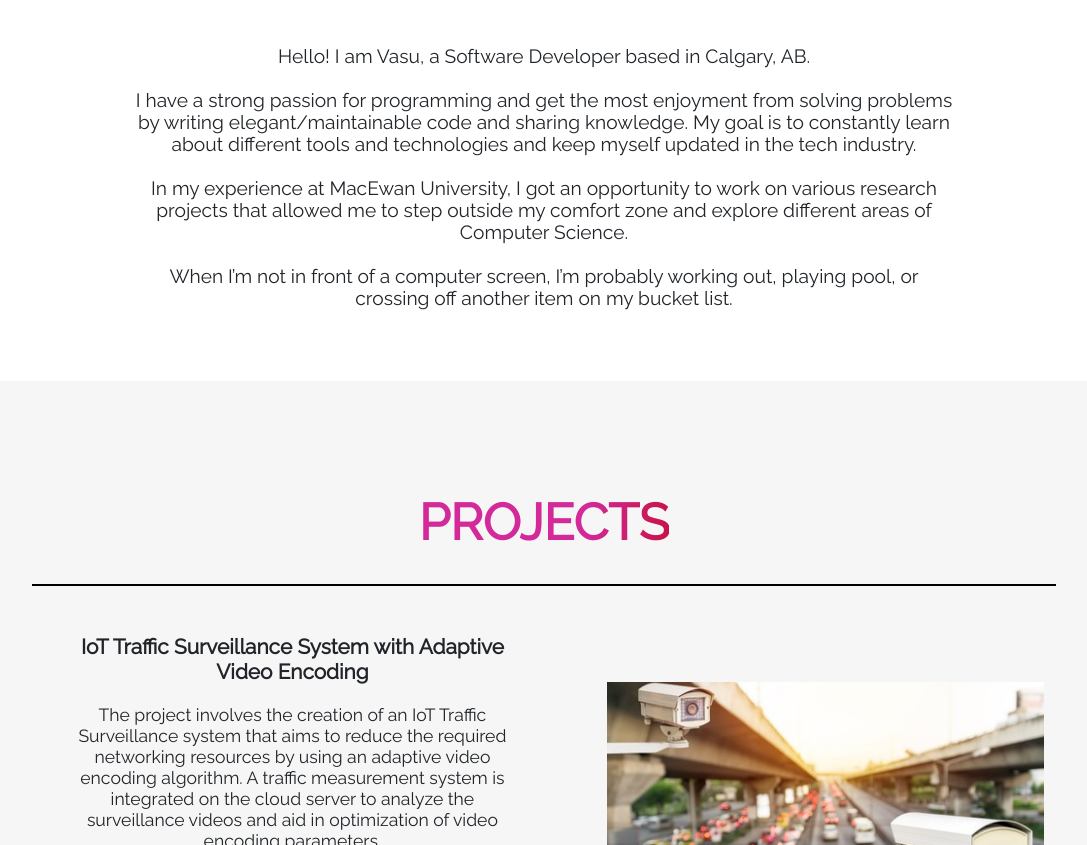
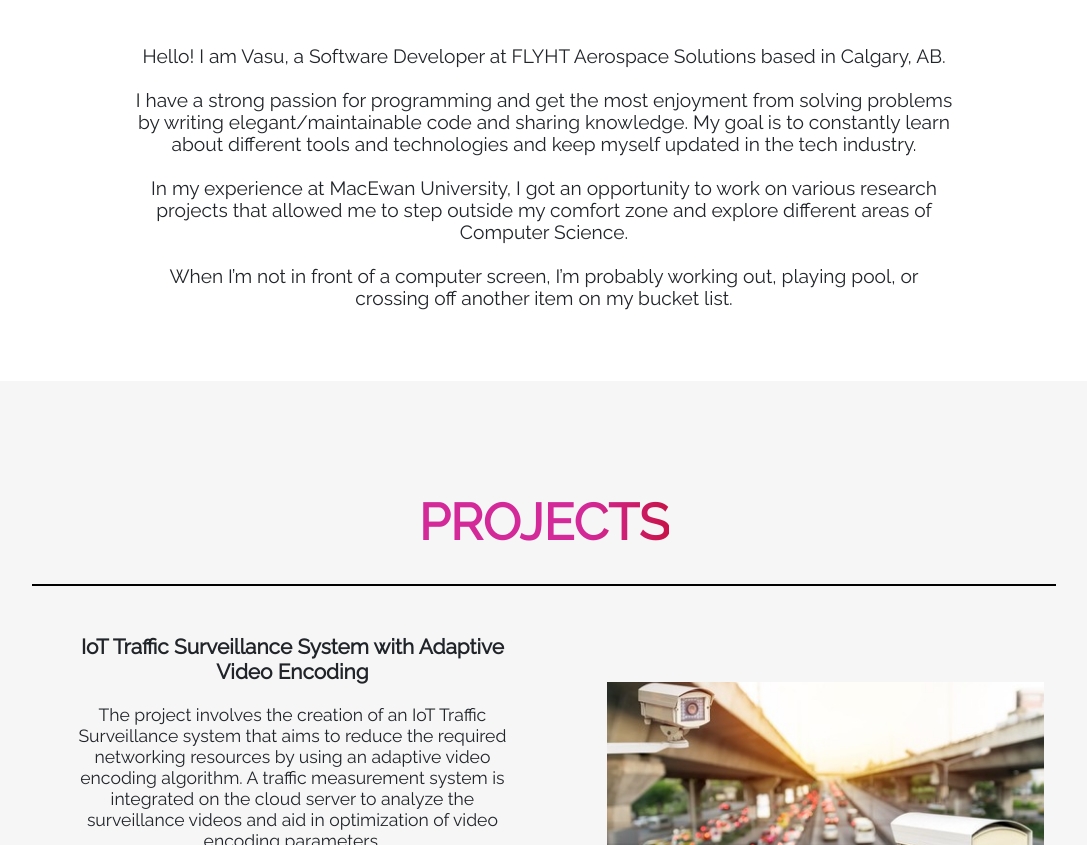
Before and after one commit to guptavasu1213/Porfolio-Website, a website: page index.html in a window 1280 px wide. Shown: the part 1219-2064 px from the top of the page, without its empty margins (96-1183 px from the left). Drawn offline with nearby package versions, Linux system fonts and the light colour scheme.

Commit message:
Add relocation update (#16)
* Fix spacing

* Add company info in About Me

```diff
--- a/index.html
+++ b/index.html
@@ -159,7 +159,7 @@
         <img class="my-portrait" src="./img/portrait.png" alt="Headshot" data-aos="slide-up">
 
         <div class="summary-text" data-aos="slide-up">
-            <span class="name-intro">Hello! I am Vasu, a Software Developer based in Calgary, AB.</span>
+            <span class="name-intro">Hello! I am Vasu, a Software Developer at FLYHT Aerospace Solutions based in Calgary, AB.</span>
             <br><br>I have a strong passion for programming
             and get the most enjoyment from solving problems by writing elegant/maintainable code and sharing knowledge.
             My goal is to constantly learn about different tools and technologies and keep myself updated in the tech
```
Also changed, not shown: 1 other file.
